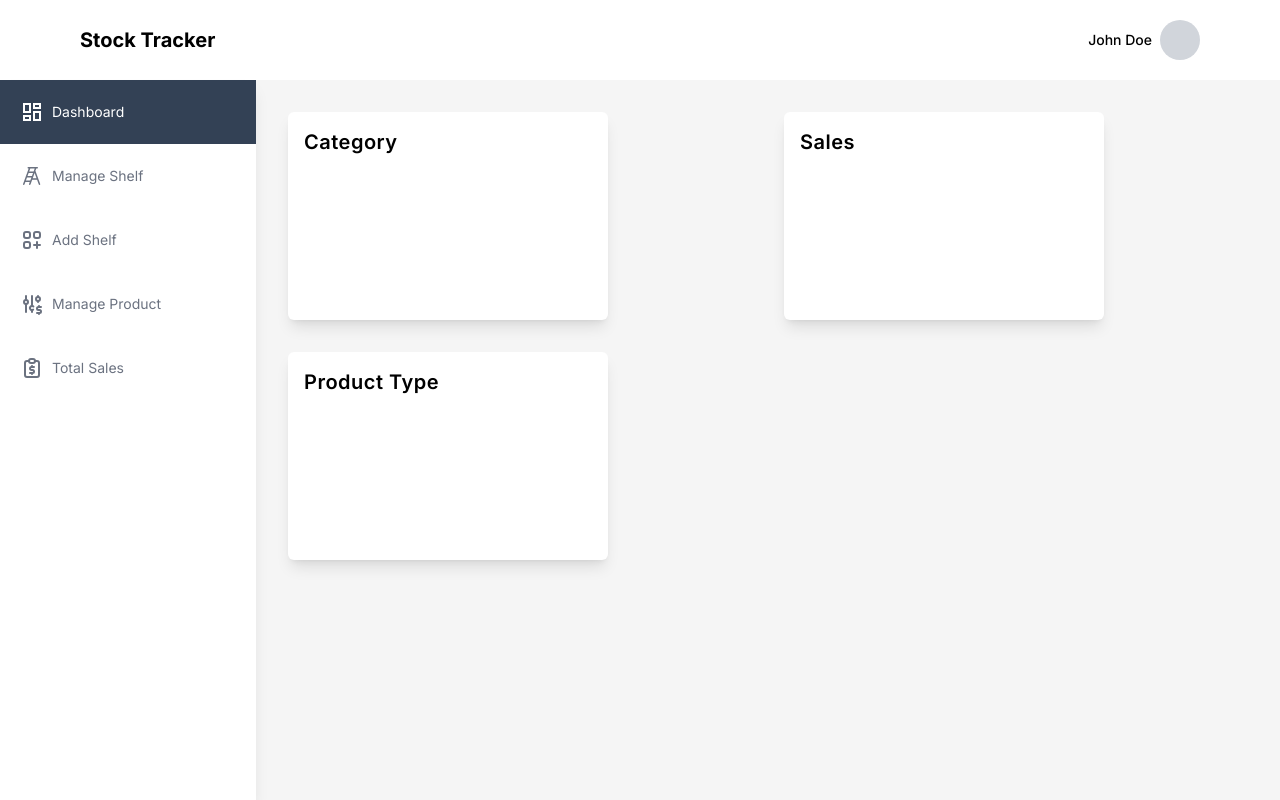
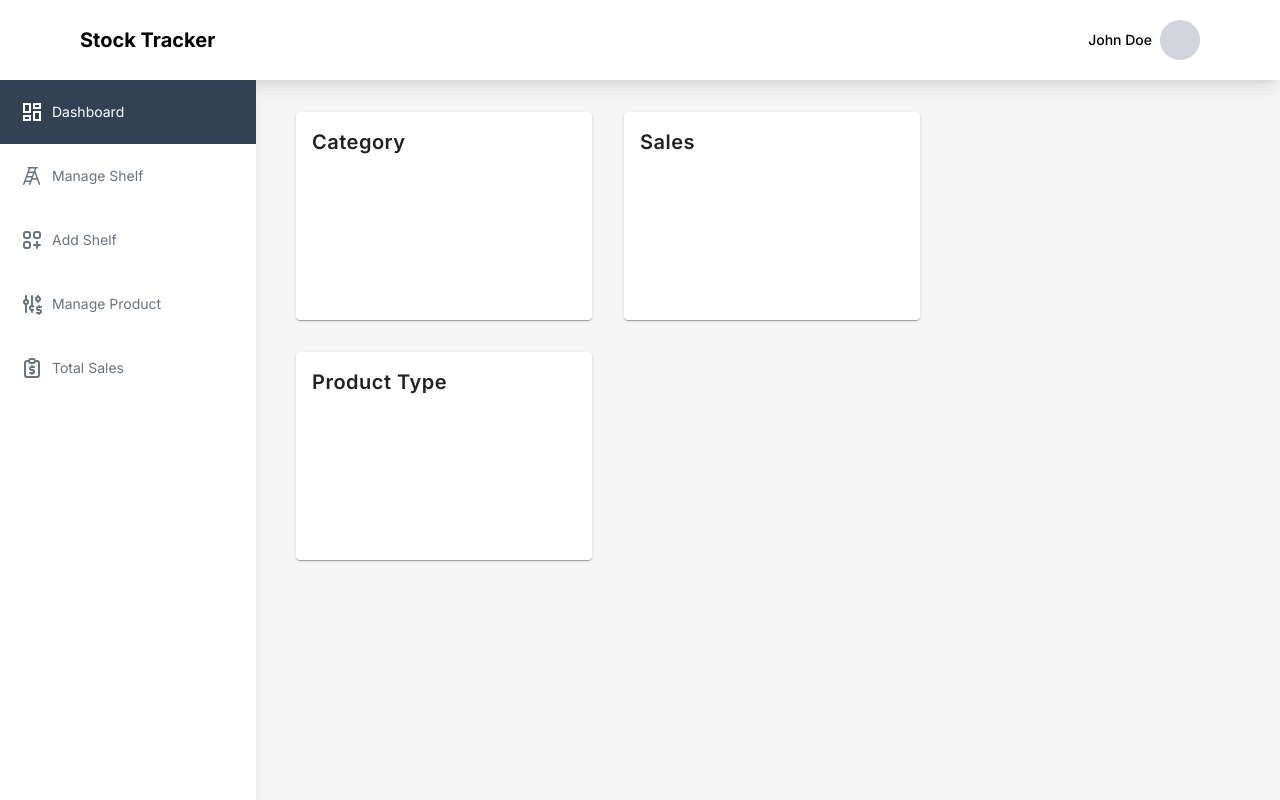
Before and after one commit to SammyKibetKiprop/stock-tracker, a Next.js app: page / in a window 1280 px wide. Built offline with nearby package versions, Linux system fonts and the light colour scheme.

Commit message:
media resp. for dashboard

```diff
--- a/app/layout.tsx
+++ b/app/layout.tsx
@@ -18,10 +18,10 @@ export default function RootLayout({
 }>) {
   return (
     <html lang='en'>
-      <body className={inter.className}>
+      <body className={`${inter.className} h-fit bg-neutral-100`}>
         <NavigationPanel />
 
-        <main className='min-h-[90vh] fixed bottom-0 right-0 w-screen md:w-[80vw] p-8 bg-neutral-100'>
+        <main className='min-h-[90vh] h-fit overflow-scroll mt-[10vh] md:mt-0 md:fixed bottom-0 right-0 w-screen md:w-[75vw] lg:w-[80vw] p-8'>
           {children}
         </main>
       </body>
--- a/app/page.tsx
+++ b/app/page.tsx
@@ -1,4 +1,4 @@
-import Dashboard from '@/components/Dashboard';
+import Dashboard from '@/components/dashboard';
 
 export default function Home() {
   return <Dashboard />;
--- a/components/DashBoard.tsx
+++ /dev/null
@@ -1,21 +0,0 @@
-const Dashboard = () => {
-  return (
-    <div className='grid gap-8 grid-cols-2 w-full'>
-      <div className='h-52 w-80 shadow-lg rounded-md bg-white p-4'>
-        <h3 className='font-semibold text-xl tracking-wide'>
-          Category
-        </h3>
-      </div>
-      <div className='h-52 w-80 shadow-lg rounded-md bg-white p-4'>
-        <h3 className='font-semibold text-xl tracking-wide'>Sales</h3>
-      </div>
-      <div className='h-52 w-80 shadow-lg rounded-md bg-white p-4'>
-        <h3 className='font-semibold text-xl tracking-wide'>
-          Product Type
-        </h3>
-      </div>
-    </div>
-  );
-};
-
-export default Dashboard;
--- /dev/null
+++ b/components/dashboard/index.tsx
@@ -0,0 +1,35 @@
+import { Card } from '@mui/material';
+
+const cardItems = [
+  {
+    title: 'Category',
+    value: '5',
+  },
+  {
+    title: 'Sales',
+    value: '5',
+  },
+  {
+    title: 'Product Type',
+    value: '5',
+  },
+];
+
+const Dashboard = () => {
+  return (
+    <div className='grid gap-8 grid-cols-1 sm:grid-cols-2 w-[90vw] px-10 sm:px-2 mx-auto md:mx-0 sm:w-full md:max-w-screen-sm'>
+      {cardItems.map((item, index) => (
+        <Card
+          key={index}
+          className='min-w-full md:min-w-auto w-full max-w-40 h-52 shadow-lg rounded-md bg-white p-4 cursor-pointer hover:shadow-2xl transition duration-300 ease-in-out'
+        >
+          <h3 className='font-semibold text-xl tracking-wide'>
+            {item.title}
+          </h3>
+        </Card>
+      ))}
+    </div>
+  );
+};
+
+export default Dashboard;
--- a/components/navigation/Header.tsx
+++ b/components/navigation/Header.tsx
@@ -6,7 +6,7 @@ interface HeaderProps {
 
 const Header = ({ toggleSidebar }: HeaderProps) => {
   return (
-    <header className='fixed top-0 left-0 w-screen h-[10vh] flex justify-between items-center px-8 md:px-12 xl:px-20 py-5 shadow-sm md:shadow-lg'>
+    <header className='fixed top-0 left-0 w-screen h-[10vh] flex justify-between items-center px-8 md:px-12 xl:px-20 py-5 shadow-sm md:shadow-lg bg-white'>
       <div className='text-xl font-bold flex gap-4 items-center'>
         <TbMenuDeep
           className='md:hidden cursor-pointer text-2xl'
```
